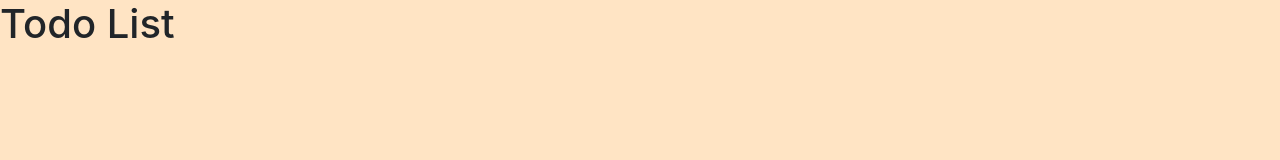
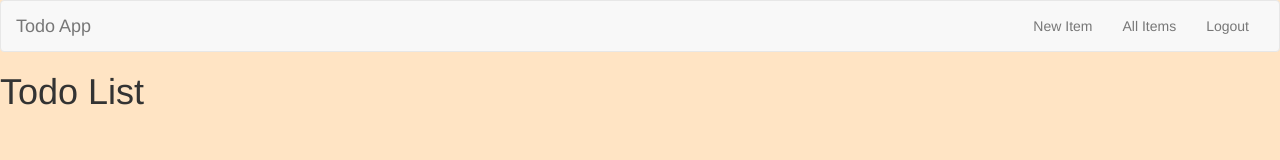
Before and after one commit to SandraJones/ng-todo-demo, a plain HTML site: page index.html in a window 1280 px wide. Drawn offline with nearby package versions, Linux system fonts and the light colour scheme.

Commit message:
added navbar and first two controllers

```diff
--- a/app/app.js
+++ b/app/app.js
@@ -1,5 +1,9 @@
 //place for modules or plugins in parentheses
 var app = angular.module("TodoApp", []);
+
+app.controller("NavCtrl", function($scope ){
+	$scope.navItems = [{name: "Logout"}, {name: "All Items"}, {name: "New Item"}]
+});
 
 app.controller("TodoCtrl", function($scope) {
 	$scope.welcome = "Hello";
--- a/index.html
+++ b/index.html
@@ -7,6 +7,27 @@
 		<link rel="stylesheet" type="text/css" href="styles/main.css">
 	</head>
 	<body ng-app="TodoApp">
+	<nav class="navbar navbar-default" ng-controller="NavCtrl">
+  <div class="container-fluid">
+    <!-- Brand and toggle get grouped for better mobile display -->
+    <div class="navbar-header">
+      <button type="button" class="navbar-toggle collapsed" data-toggle="collapse" data-target="#bs-example-navbar-collapse-1" aria-expanded="false">
+        <span class="sr-only">Toggle navigation</span>
+        <span class="icon-bar"></span>
+        <span class="icon-bar"></span>
+        <span class="icon-bar"></span>
+      </button>
+      <a class="navbar-brand" href="#">Todo App</a>
+    </div>
+
+    <!-- Collect the nav links, forms, and other content for toggling -->
+    <div class="collapse navbar-collapse" id="bs-example-navbar-collapse-1">
+      <ul class="nav navbar-nav navbar-right" ng-repeat="thingy in navItems">
+        <li><a href="#">{{thingy.name}}</a></li>
+      </ul>
+    </div><!-- /.navbar-collapse -->
+  </div><!-- /.container-fluid -->
+</nav>
 		<div ng-controller="TodoCtrl">
 			<h1>Todo List</h1>
 		</div>
```
